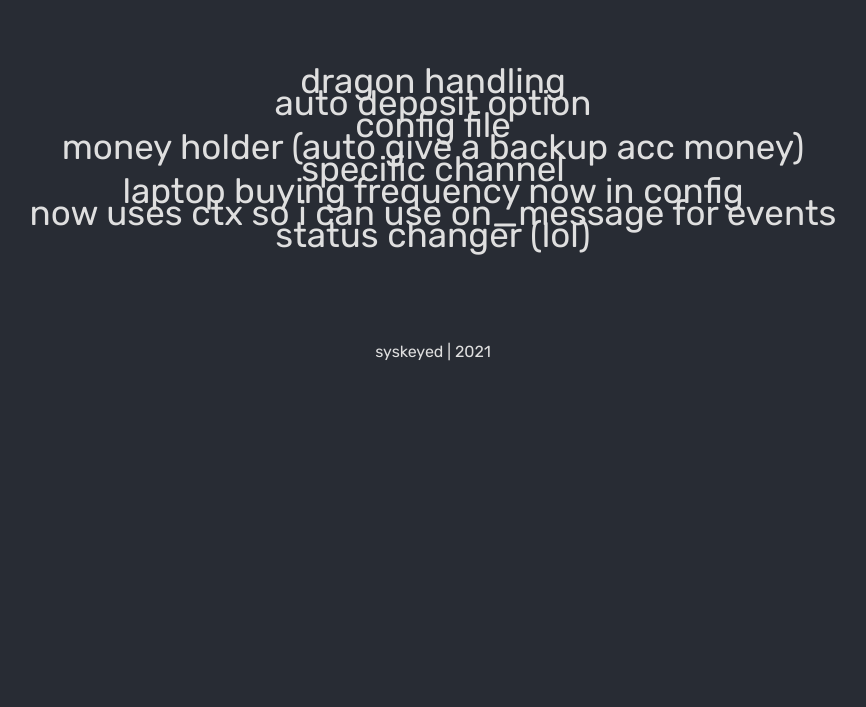
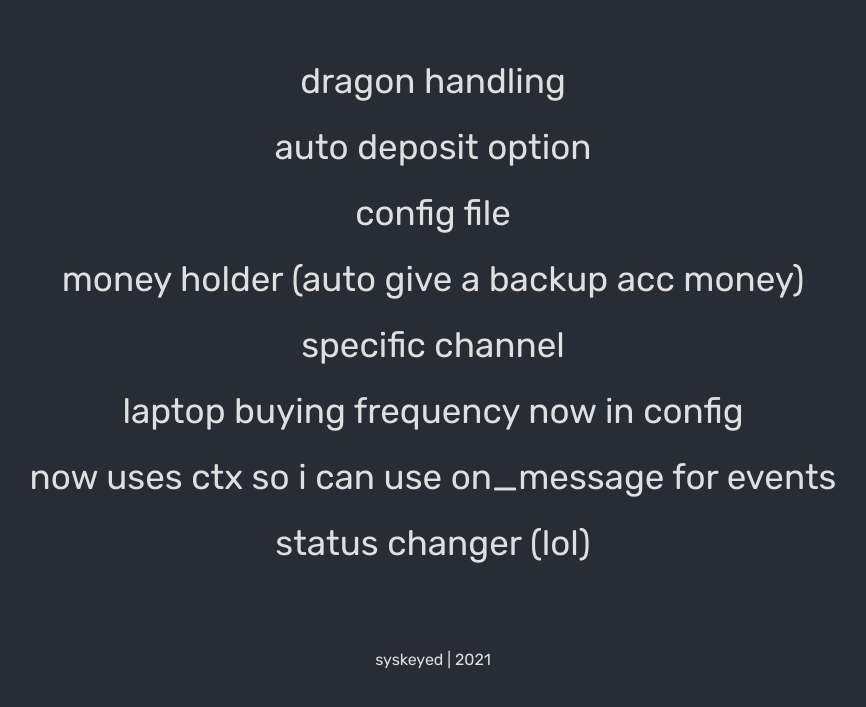
Before and after one commit to danked-sb/danked-sb.github.io, a plain HTML site: page changelog.html in a window 1280 px wide. Shown: the part 147-854 px from the top of the page, without its empty margins (207-1073 px from the left). Before the commit the page ends 800 px from the top, so only its background shows below. Drawn offline with Linux system fonts and the light colour scheme.

Commit message:
Update changelog.html

```diff
--- a/changelog.html
+++ b/changelog.html
@@ -8,7 +8,7 @@
     <br><br>
     <h1 class="title">Danked Changelog</h1>
     <br>
-    <p class="header">dragon handling<br>auto deposit option<br>config file<br>money holder (auto give a backup acc money)<br>specific channel<br>laptop buying frequency now in config<br>now uses ctx so i can use on_message for events<br>status changer (lol)</p>
+    <p class="header">dragon handling<br><br><br>auto deposit option<br><br><br>config file<br><br><br>money holder (auto give a backup acc money)<br><br><br>specific channel<br><br><br>laptop buying frequency now in config<br><br><br>now uses ctx so i can use on_message for events<br><br><br>status changer (lol)</p>
 
 </body>
 <br>
```
